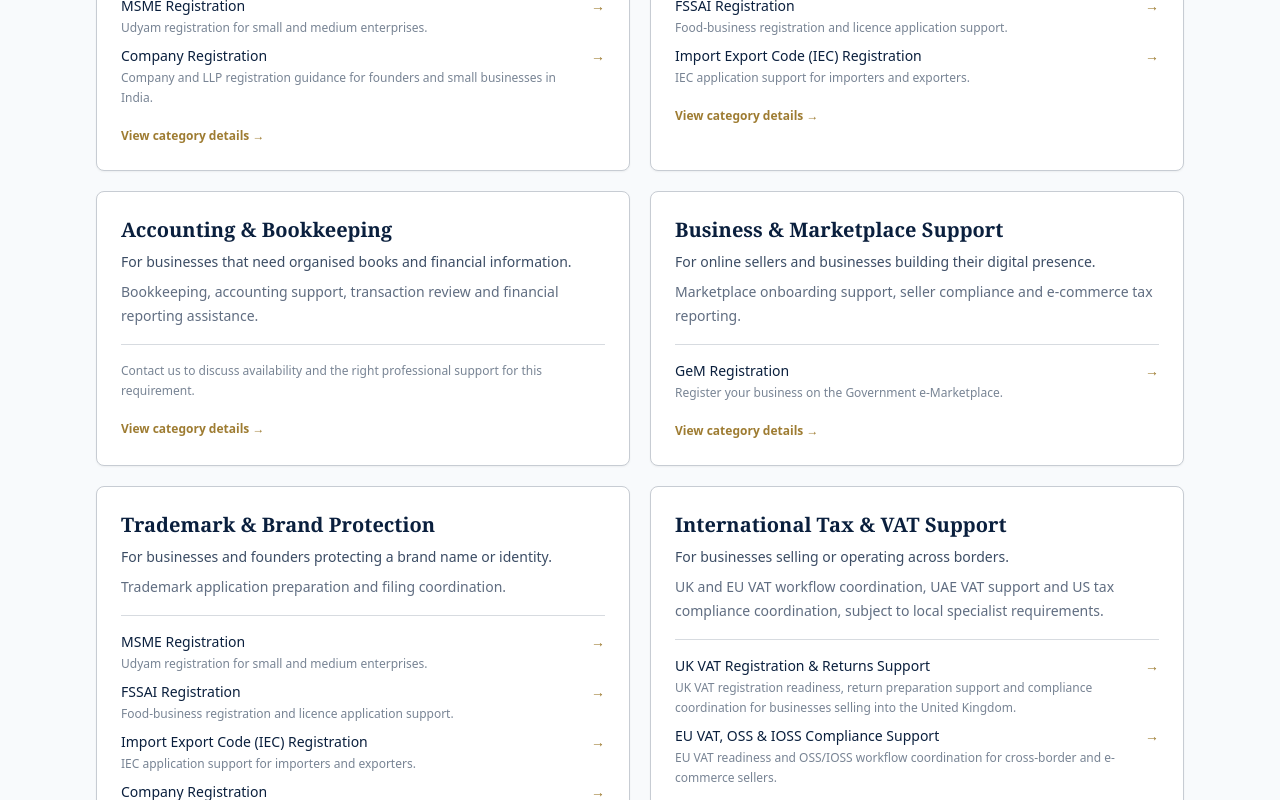
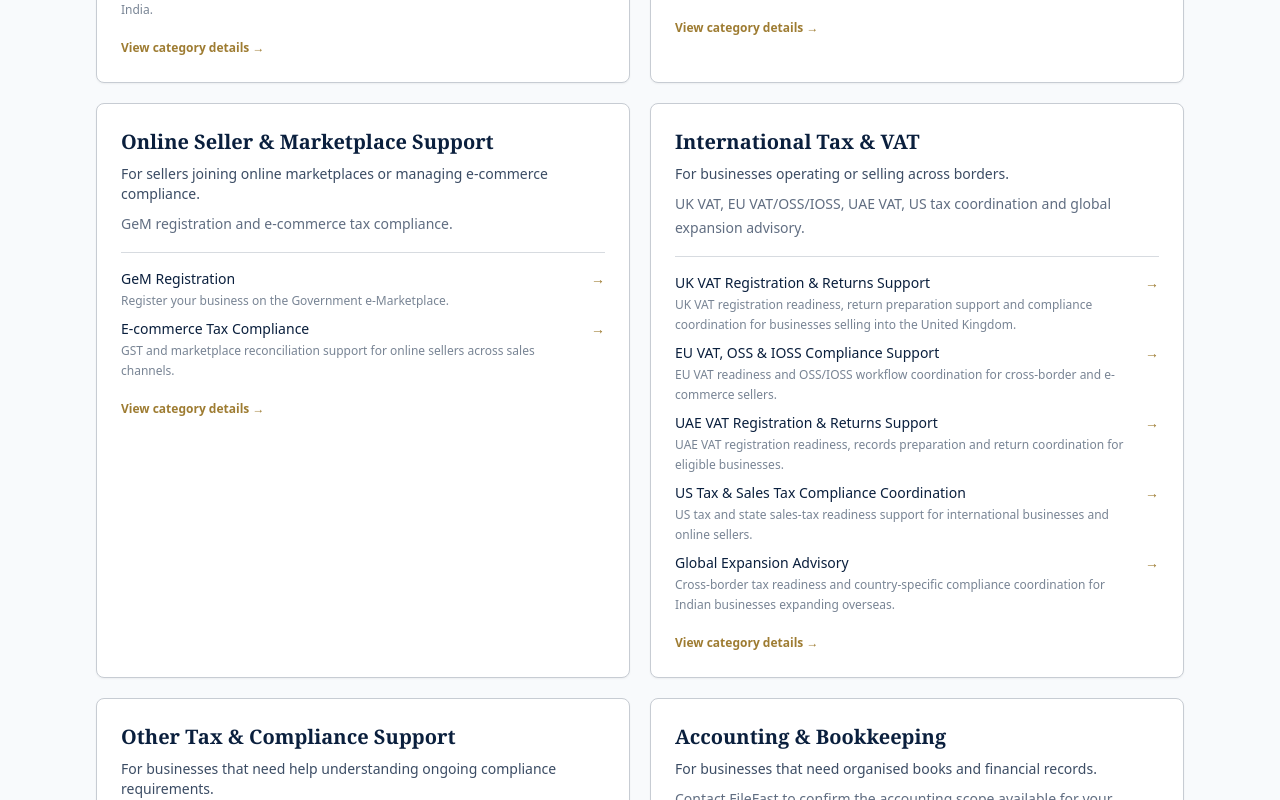
Before and after one commit to filefastservices-dotcom/filefast-website, a Next.js app: page / in a window 1280 px wide. Shown: the part 1760-2560 px from the top of the page. Built offline with nearby package versions, Linux system fonts and the light colour scheme; no server answers; the database is empty.

Commit message:
Fix homepage service grouping and category links

```diff
--- a/src/app/page.js
+++ b/src/app/page.js
@@ -183,16 +183,17 @@ export default async function HomePage() {
 
           <div className="mt-8 grid gap-5 md:grid-cols-2">
             {[
-              { name: "GST Services", intro: "For businesses registered or planning to register under GST.", examples: "GST registration, monthly and quarterly returns, annual returns, ITC review, GST notices and cancellation." },
-              { name: "Income Tax & TDS", intro: "For individuals, freelancers, professionals and businesses.", examples: "Income tax return (ITR) filing, capital gains reporting, tax notices, TDS and TCS returns." },
-              { name: "Start or Register a Business", intro: "For new businesses, founders, sellers and entrepreneurs.", examples: "MSME/Udyam registration, business setup support and other applicable registrations." },
-              { name: "Business Licences", intro: "For businesses that need operating permissions or product licences.", examples: "FSSAI registration, trade licence, Import Export Code (IEC) and other licence application support." },
-              { name: "Accounting & Bookkeeping", intro: "For businesses that need organised books and financial information.", examples: "Bookkeeping, accounting support, transaction review and financial reporting assistance." },
-              { name: "Business & Marketplace Support", intro: "For online sellers and businesses building their digital presence.", examples: "Marketplace onboarding support, seller compliance and e-commerce tax reporting." },
-              { name: "Trademark & Brand Protection", intro: "For businesses and founders protecting a brand name or identity.", examples: "Trademark application preparation and filing coordination." },
-              { name: "International Tax & VAT Support", intro: "For businesses selling or operating across borders.", examples: "UK and EU VAT workflow coordination, UAE VAT support and US tax compliance coordination, subject to local specialist requirements." }
+              { name: "GST Services", intro: "For businesses registered or planning to register under GST.", examples: "GST registration, GSTR-1 sales returns and GSTR-3B summary returns.", slugs: ["gst-registration", "gstr-1-filing", "gstr-3b-filing"], filter: "GST Services" },
+              { name: "Income Tax & TDS", intro: "For individuals, freelancers, professionals and businesses.", examples: "Income Tax Return filing and TDS return filing.", slugs: ["itr-filing", "tds-return-filing"], filter: "Income Tax Services" },
+              { name: "Start or Register a Business", intro: "For founders, new businesses and entrepreneurs.", examples: "Company registration and MSME/Udyam registration.", slugs: ["company-registration", "msme-registration"], filter: "Business Registration" },
+              { name: "Business Licences", intro: "For businesses that need licences or import-export permissions.", examples: "FSSAI registration and Import Export Code (IEC).", slugs: ["fssai-registration", "iec-registration"], filter: "Licenses" },
+              { name: "Online Seller & Marketplace Support", intro: "For sellers joining online marketplaces or managing e-commerce compliance.", examples: "GeM registration and e-commerce tax compliance.", slugs: ["gem-registration", "ecommerce-tax-compliance"], filter: "Digital Business Services" },
+              { name: "International Tax & VAT", intro: "For businesses operating or selling across borders.", examples: "UK VAT, EU VAT/OSS/IOSS, UAE VAT, US tax coordination and global expansion advisory.", slugs: ["uk-vat-compliance", "eu-vat-oss-ioss", "uae-vat-compliance", "us-tax-sales-tax", "global-expansion-advisory"], filter: "Global Tax & VAT" },
+              { name: "Other Tax & Compliance Support", intro: "For businesses that need help understanding ongoing compliance requirements.", examples: "General tax and compliance support.", slugs: ["compliance-services"], filter: "Compliance Services" },
+              { name: "Accounting & Bookkeeping", intro: "For businesses that need organised books and financial records.", examples: "Contact FileFast to confirm the accounting scope available for your business.", slugs: [], filter: "Accounting Services" },
+              { name: "Trademark & Brand Protection", intro: "For businesses looking to protect their brand identity.", examples: "Contact FileFast to confirm trademark application support and scope.", slugs: [], filter: "Licenses" }
             ].map((category) => {
-              const categoryServices = allServices.filter((service) => service.category === category.name || (category.name === "Income Tax & TDS" && ["Income Tax Services", "Compliance Services"].includes(service.category)) || (category.name === "Business & Marketplace Support" && service.category === "Digital Business Services") || (category.name === "Trademark & Brand Protection" && ["Licenses", "Business Registration"].includes(service.category)) || (category.name === "Business Licences" && service.category === "Licenses") || (category.name === "Start or Register a Business" && service.category === "Business Registration") || (category.name === "Accounting & Bookkeeping" && service.category === "Accounting Services") || (category.name === "International Tax & VAT Support" && service.category === "Global Tax & VAT"));
+              const categoryServices = allServices.filter((service) => category.slugs.includes(service.slug));
               return (
                 <div key={category.name} className="rounded-lg border border-silver bg-white p-5 shadow-sm sm:p-6">
                   <h3 className="font-display text-xl font-semibold text-navy">{category.name}</h3>
@@ -212,7 +213,7 @@ export default async function HomePage() {
                   ) : (
                     <p className="mt-4 border-t border-silver/70 pt-4 text-xs leading-5 text-navy/55">Contact us to discuss availability and the right professional support for this requirement.</p>
                   )}
-                  <Link href={`/services?category=${encodeURIComponent(category.name === "Income Tax & TDS" ? "Income Tax Services" : category.name === "Start or Register a Business" ? "Business Registration" : category.name === "Business Licences" ? "Licenses" : category.name === "Accounting & Bookkeeping" ? "Accounting Services" : category.name === "Business & Marketplace Support" ? "Digital Business Services" : category.name === "International Tax & VAT Support" ? "Global Tax & VAT" : category.name === "Trademark & Brand Protection" ? "Licenses" : category.name)}`} className="mt-5 inline-flex text-xs font-semibold text-gold-dark hover:underline">View category details →</Link>
+                  <Link href={`/services?category=${encodeURIComponent(category.filter)}`} className="mt-5 inline-flex text-xs font-semibold text-gold-dark hover:underline">View category details →</Link>
                 </div>
               );
             })}
```
